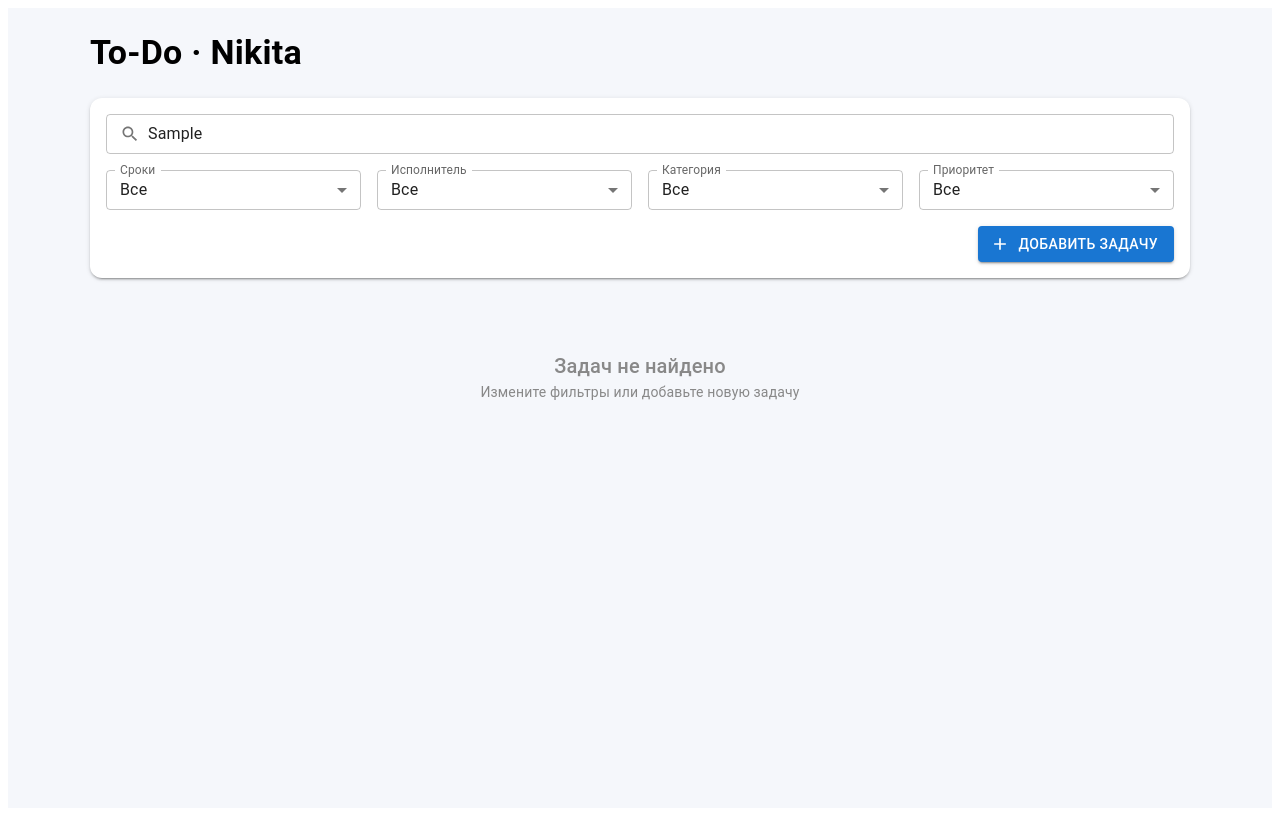
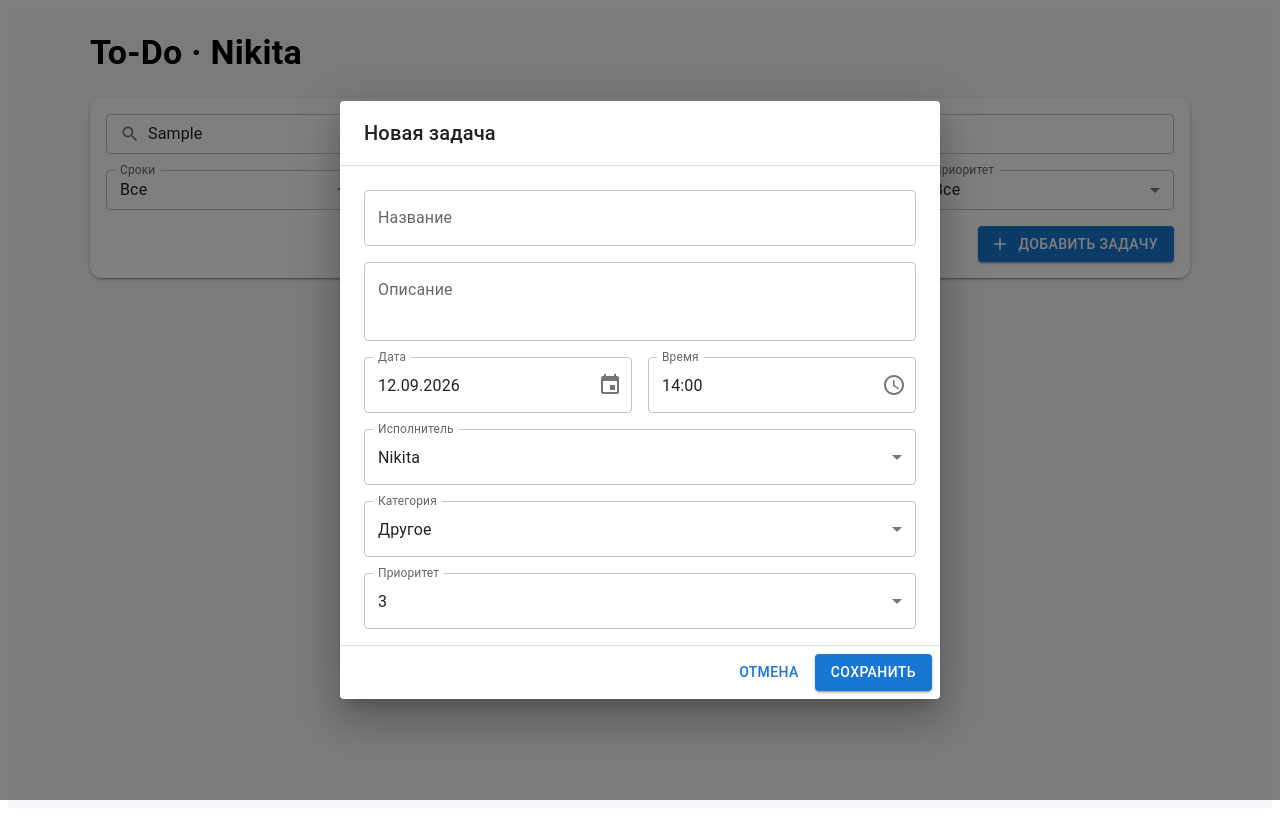
Before and after one commit to Stup1dBunny/to-do, a React (Vite) app: page / in a window 1280 px wide. Both pictures are taken after typing "Sample" into the empty fields and a click on the button "ДОБАВИТЬ ЗАДАЧУ". Built offline with nearby package versions, Linux system fonts and the light colour scheme.

Commit message:
feat: add task create/edit dialog with date and time pickers, enable delete

```diff
--- a/src/ToDoHome.tsx
+++ b/src/ToDoHome.tsx
@@ -1,10 +1,14 @@
 import React, { useMemo, useState } from 'react';
 import { Typography } from '@mui/material';
+import { LocalizationProvider } from '@mui/x-date-pickers/LocalizationProvider';
+import { AdapterDayjs } from '@mui/x-date-pickers/AdapterDayjs';
 import type { Task, TaskList, DeadlineFilter } from './types/task';
 import TaskCard from './components/TaskCard';
 import FilterBar from './components/FilterBar';
+import TaskDialog, { makeEmptyTask } from './components/TaskDialog';
 import { PageWrapper, Content, EmptyState } from './styles/styled';
 import { parseDeadline, isWithinFilter } from './utils/date';
+import { USERS } from './constants/task';
 
 const INITIAL_DATA: TaskList = {
   userName: 'Nikita',
@@ -32,12 +36,16 @@ const INITIAL_DATA: TaskList = {
 };
 
 const ToDoHome: React.FC = () => {
-  const [data] = useState<TaskList>(INITIAL_DATA);
+  const [data, setData] = useState<TaskList>(INITIAL_DATA);
   const [search, setSearch] = useState('');
   const [deadlineFilter, setDeadlineFilter] = useState<DeadlineFilter>('all');
   const [executorFilter, setExecutorFilter] = useState<string>('all');
   const [categoryFilter, setCategoryFilter] = useState<string>('all');
   const [priorityFilter, setPriorityFilter] = useState<string>('all');
+
+  const [taskDialogOpen, setTaskDialogOpen] = useState(false);
+  const [editingId, setEditingId] = useState<string | null>(null);
+  const [draft, setDraft] = useState<Task>(() => makeEmptyTask(USERS[0]));
 
   const tasks: Task[] = data.userTasks;
 
@@ -63,7 +71,41 @@ const ToDoHome: React.FC = () => {
     });
   }, [tasks, search, deadlineFilter, executorFilter, categoryFilter, priorityFilter]);
 
+  const openCreate = () => {
+    setDraft(makeEmptyTask(USERS[0]));
+    setEditingId(null);
+    setTaskDialogOpen(true);
+  };
+
+  const openEdit = (id: string) => {
+    const task = tasks.find((t) => t.id === id);
+    if (!task) return;
+    setDraft({ ...task });
+    setEditingId(id);
+    setTaskDialogOpen(true);
+  };
+
+  const handleSave = (task: Task) => {
+    setData((prev) => {
+      const exists = prev.userTasks.some((t) => t.id === task.id);
+      const list = exists
+        ? prev.userTasks.map((t) => (t.id === task.id ? task : t))
+        : [...prev.userTasks, task];
+      return { ...prev, userTasks: list };
+    });
+    setTaskDialogOpen(false);
+  };
+
+  const handleDelete = (id: string) => {
+    if (!window.confirm('Удалить задачу?')) return;
+    setData((prev) => ({
+      ...prev,
+      userTasks: prev.userTasks.filter((t) => t.id !== id),
+    }));
+  };
+
   return (
+    <LocalizationProvider dateAdapter={AdapterDayjs} adapterLocale="ru">
       <PageWrapper>
         <Content>
           <Typography variant="h4" sx={{ fontWeight: 600, mb: 3 }}>
@@ -81,9 +123,7 @@ const ToDoHome: React.FC = () => {
             setCategoryFilter={setCategoryFilter}
             priorityFilter={priorityFilter}
             setPriorityFilter={setPriorityFilter}
-          onAdd={() => {
-            /* откроем модалку на следующем этапе */
-          }}
+            onAdd={openCreate}
           />
 
           {filtered.length === 0 ? (
@@ -94,10 +134,26 @@ const ToDoHome: React.FC = () => {
               </Typography>
             </EmptyState>
           ) : (
-          filtered.map((task) => <TaskCard key={task.id} task={task} />)
+            filtered.map((task) => (
+              <TaskCard
+                key={task.id}
+                task={task}
+                onEdit={openEdit}
+                onDelete={handleDelete}
+              />
+            ))
           )}
         </Content>
+
+        <TaskDialog
+          open={taskDialogOpen}
+          editingId={editingId}
+          initialTask={draft}
+          onClose={() => setTaskDialogOpen(false)}
+          onSave={handleSave}
+        />
       </PageWrapper>
+    </LocalizationProvider>
   );
 };
 
--- a/src/components/TaskCard.tsx
+++ b/src/components/TaskCard.tsx
@@ -1,6 +1,7 @@
 import React from 'react';
 import { styled } from '@mui/material/styles';
-import { Card, CardContent, Chip } from '@mui/material';
+import { Card, CardContent, Chip, IconButton } from '@mui/material';
+import { Edit as EditIcon, Delete as DeleteIcon } from '@mui/icons-material';
 import type { Task } from '../types/task';
 import {
   RowBetween,
@@ -10,6 +11,8 @@ import {
   TaskTitle,
   TaskDescription,
 } from '../styles/styled';
+import { parseDeadline } from '../utils/date';
+import { DATETIME_FORMAT } from '../constants/task';
 
 interface TaskCardProps {
   priority: number;
@@ -33,10 +36,15 @@ const StyledCard = styled(Card, {
 
 interface Props {
   task: Task;
+  onEdit: (id: string) => void;
+  onDelete: (id: string) => void;
 }
 
-const TaskCard: React.FC<Props> = ({ task }) => {
+const TaskCard: React.FC<Props> = ({ task, onEdit, onDelete }) => {
   const pr = Number(task.taskPreorety);
+  const dt = parseDeadline(task.taskDeadLine);
+  const dateLabel = dt ? dt.format(DATETIME_FORMAT) : task.taskDeadLine;
+
   return (
     <StyledCard priority={pr} elevation={1}>
       <CardContent>
@@ -45,7 +53,7 @@ const TaskCard: React.FC<Props> = ({ task }) => {
             <TaskTitle variant="h6">{task.taskName}</TaskTitle>
             <TaskDescription variant="body2">{task.taskTitle}</TaskDescription>
             <ChipsRow>
-              <Chip size="small" label={`📅 ${task.taskDeadLine}`} />
+              <Chip size="small" label={`📅 ${dateLabel}`} />
               <Chip size="small" label={`👤 ${task.taskExecutor}`} />
               <Chip size="small" label={`🏷 ${task.taskCategory}`} />
               <Chip
@@ -55,7 +63,14 @@ const TaskCard: React.FC<Props> = ({ task }) => {
               />
             </ChipsRow>
           </FlexCol>
-          <IconRow>{/* кнопки edit/delete добавим позже */}</IconRow>
+          <IconRow>
+            <IconButton size="small" onClick={() => onEdit(task.id)}>
+              <EditIcon fontSize="small" />
+            </IconButton>
+            <IconButton size="small" color="error" onClick={() => onDelete(task.id)}>
+              <DeleteIcon fontSize="small" />
+            </IconButton>
+          </IconRow>
         </RowBetween>
       </CardContent>
     </StyledCard>
--- /dev/null
+++ b/src/components/TaskDialog.tsx
@@ -0,0 +1,189 @@
+import React, { useEffect, useState } from 'react';
+import {
+  Dialog,
+  DialogTitle,
+  DialogContent,
+  DialogActions,
+  Button,
+  TextField,
+  FormControl,
+  InputLabel,
+  Select,
+  MenuItem,
+  Stack,
+  Alert,
+} from '@mui/material';
+import { DatePicker } from '@mui/x-date-pickers/DatePicker';
+import { TimePicker } from '@mui/x-date-pickers/TimePicker';
+import type { Task, TaskCategory } from '../types/task';
+import { CATEGORIES, PRIORITIES, USERS, DATETIME_FORMAT } from '../constants/task';
+import { parseDeadline, dayjs, type Dayjs } from '../utils/date';
+import { generateId } from '../utils/id';
+
+interface Props {
+  open: boolean;
+  editingId: string | null;
+  initialTask: Task;
+  onClose: () => void;
+  onSave: (task: Task) => void;
+}
+
+export const makeEmptyTask = (executor: string): Task => {
+  const now = dayjs().add(1, 'hour').minute(0);
+  return {
+    id: generateId(),
+    taskName: '',
+    taskTitle: '',
+    taskDeadLine: now.format(DATETIME_FORMAT),
+    taskExecutor: executor,
+    taskCategory: 'Другое',
+    taskPreorety: '3',
+  };
+};
+
+const TaskDialog: React.FC<Props> = ({
+  open,
+  editingId,
+  initialTask,
+  onClose,
+  onSave,
+}) => {
+  const [draft, setDraft] = useState<Task>(initialTask);
+  const [draftDate, setDraftDate] = useState<Dayjs | null>(dayjs());
+  const [draftTime, setDraftTime] = useState<Dayjs | null>(
+    dayjs().hour(12).minute(0)
+  );
+  const [error, setError] = useState<string>('');
+
+  // Синхронизация с входящей задачей при открытии
+  useEffect(() => {
+    if (!open) return;
+    const parsed = parseDeadline(initialTask.taskDeadLine) ?? dayjs();
+    setDraft(initialTask);
+    setDraftDate(parsed);
+    setDraftTime(parsed);
+    setError('');
+  }, [open, initialTask]);
+
+  const handleSave = () => {
+    if (!draft.taskName.trim()) return setError('Введите название задачи');
+    if (!draft.taskTitle.trim()) return setError('Введите заголовок задачи');
+    if (!draftDate) return setError('Выберите дату дедлайна');
+    if (!draftTime) return setError('Выберите время дедлайна');
+
+    const combined = draftDate
+      .hour(draftTime.hour())
+      .minute(draftTime.minute())
+      .second(0);
+
+    onSave({
+      ...draft,
+      taskDeadLine: combined.format(DATETIME_FORMAT),
+    });
+  };
+
+  return (
+    <Dialog open={open} onClose={onClose} fullWidth maxWidth="sm" closeAfterTransition={false}>
+      <DialogTitle>
+        {editingId === null ? 'Новая задача' : 'Редактировать задачу'}
+      </DialogTitle>
+      <DialogContent dividers>
+        <Stack spacing={2} sx={{ mt: 1 }}>
+          {error && <Alert severity="error">{error}</Alert>}
+
+          <TextField
+            label="Название"
+            fullWidth
+            value={draft.taskName}
+            onChange={(e) => setDraft({ ...draft, taskName: e.target.value })}
+          />
+
+          <TextField
+            label="Описание"
+            fullWidth
+            multiline
+            minRows={2}
+            value={draft.taskTitle}
+            onChange={(e) => setDraft({ ...draft, taskTitle: e.target.value })}
+          />
+
+          <Stack direction={{ xs: 'column', sm: 'row' }} spacing={2}>
+            <DatePicker
+              label="Дата"
+              value={draftDate}
+              onChange={(v) => setDraftDate(v)}
+              format="DD.MM.YYYY"
+              slotProps={{ textField: { fullWidth: true } }}
+            />
+            <TimePicker
+              label="Время"
+              value={draftTime}
+              onChange={(v) => setDraftTime(v)}
+              ampm={false}
+              format="HH:mm"
+              slotProps={{ textField: { fullWidth: true } }}
+            />
+          </Stack>
+
+          <FormControl fullWidth>
+            <InputLabel>Исполнитель</InputLabel>
+            <Select
+              label="Исполнитель"
+              value={draft.taskExecutor}
+              onChange={(e) => setDraft({ ...draft, taskExecutor: e.target.value })}
+            >
+              {USERS.map((u) => (
+                <MenuItem key={u} value={u}>
+                  {u}
+                </MenuItem>
+              ))}
+            </Select>
+          </FormControl>
+
+          <FormControl fullWidth>
+            <InputLabel>Категория</InputLabel>
+            <Select
+              label="Категория"
+              value={draft.taskCategory}
+              onChange={(e) =>
+                setDraft({
+                  ...draft,
+                  taskCategory: e.target.value as TaskCategory,
+                })
+              }
+            >
+              {CATEGORIES.map((c) => (
+                <MenuItem key={c} value={c}>
+                  {c}
+                </MenuItem>
+              ))}
+            </Select>
+          </FormControl>
+
+          <FormControl fullWidth>
+            <InputLabel>Приоритет</InputLabel>
+            <Select
+              label="Приоритет"
+              value={draft.taskPreorety}
+              onChange={(e) => setDraft({ ...draft, taskPreorety: e.target.value })}
+            >
+              {PRIORITIES.map((p) => (
+                <MenuItem key={p} value={p}>
+                  {p}
+                </MenuItem>
+              ))}
+            </Select>
+          </FormControl>
+        </Stack>
+      </DialogContent>
+      <DialogActions>
+        <Button onClick={onClose}>Отмена</Button>
+        <Button variant="contained" onClick={handleSave}>
+          Сохранить
+        </Button>
+      </DialogActions>
+    </Dialog>
+  );
+};
+
+export default TaskDialog;
--- /dev/null
+++ b/src/utils/id.ts
@@ -0,0 +1,6 @@
+export const generateId = (): string => {
+  if (typeof crypto !== 'undefined' && 'randomUUID' in crypto) {
+    return crypto.randomUUID();
+  }
+  return `id-${Date.now()}-${Math.random().toString(36).slice(2, 9)}`;
+};
```
Lines whose indentation alone changed are shown as unchanged.
